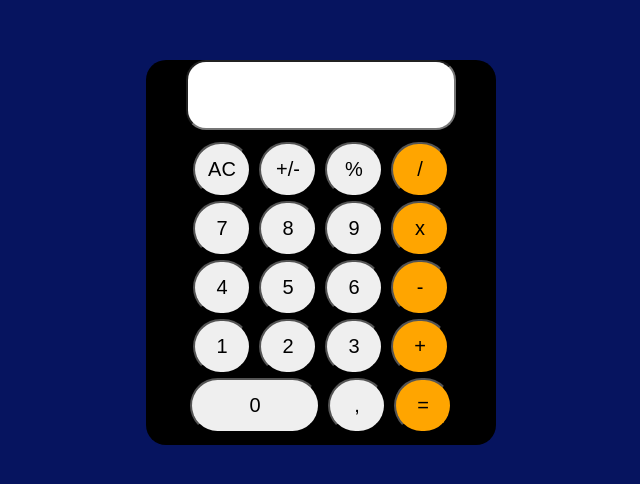
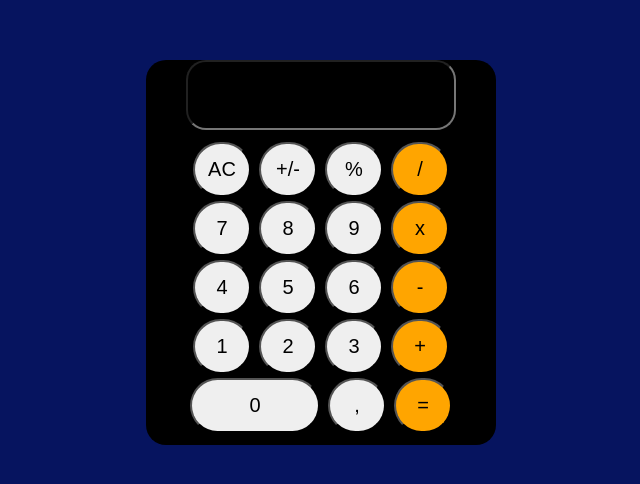
Before and after one commit to kharex-71/calculator, a plain HTML site: page index.html in a window 1280 px wide. Shown: the part 148-632 px from the top of the page, without its empty margins (319-959 px from the left). Drawn offline with Linux system fonts and the light colour scheme.

Commit message:
input change color

```diff
--- a/style.css
+++ b/style.css
@@ -22,9 +22,11 @@ input[type="text"] {
   width: 270px;
   border-radius: 20px;
   font-size: 24px;
-  color: black;
+  color: white;
   text-align: right;
   padding-right: 20px;
+  background-color: black;
+  box-decoration-break: slice;
 }
 form .buttons {
   width: 300px;
```
